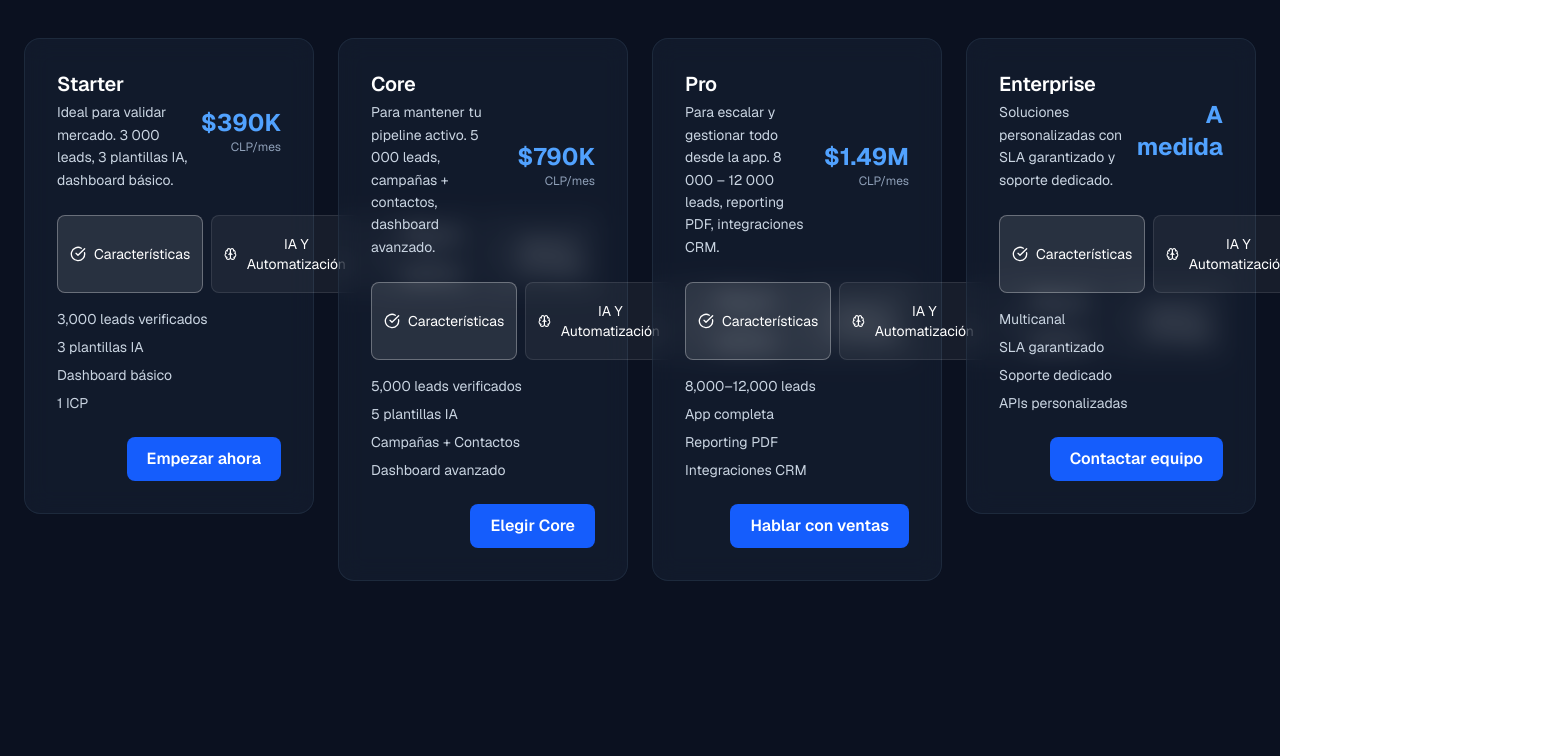
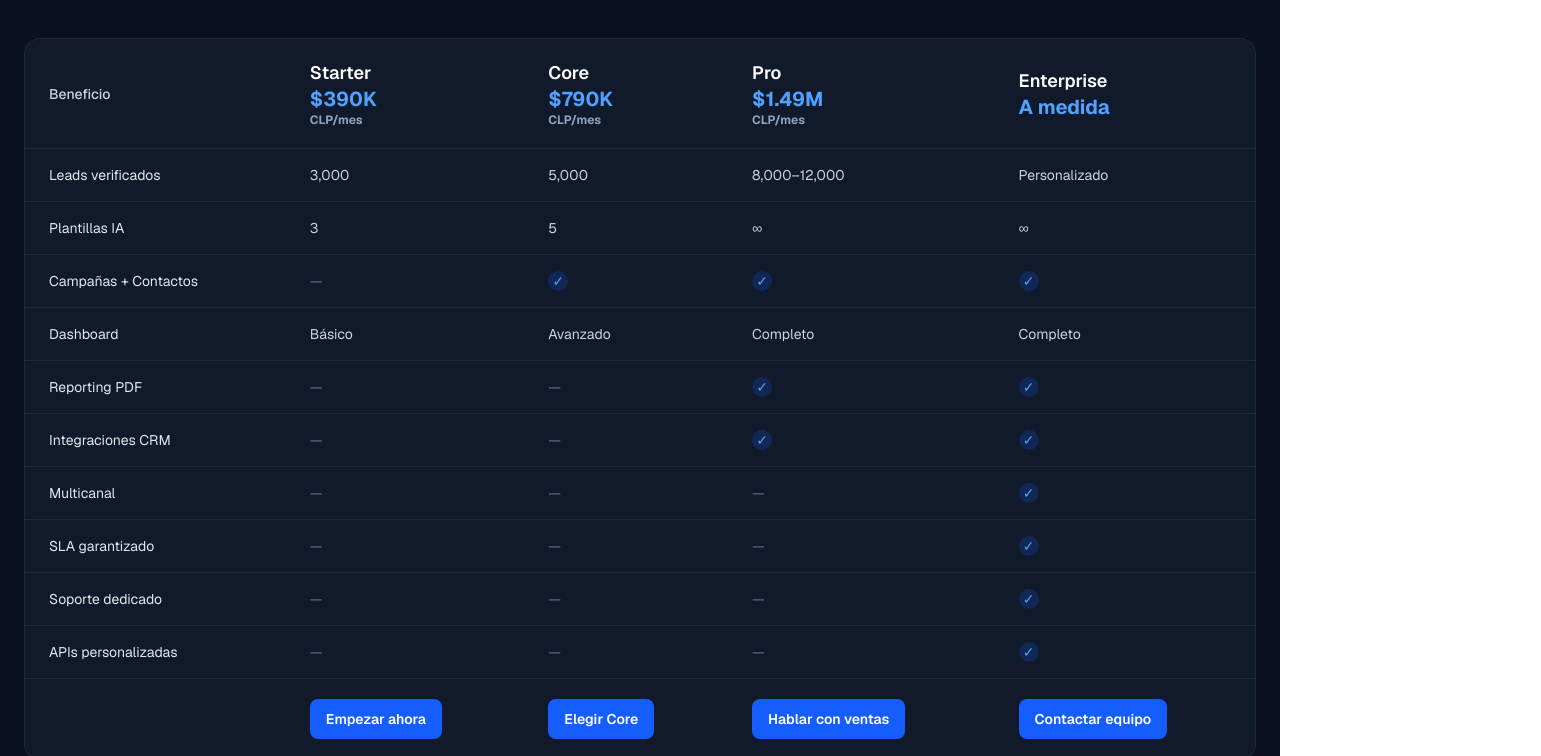
Before and after one commit to robotice-io/leadgen_onboarding_app, a Next.js app: page /pricing in a window 1280 px wide. Shown: the part 1440-2196 px from the top of the page, 1541 px wide, since content can reach past the window. Built offline with nearby package versions, Linux system fonts and the light colour scheme.

Commit message:
feat(pricing): reemplazar comparativa por tabla convencional (columnas por plan, filas de perks) con overflow-x en móvil y CTA por plan

```diff
--- a/components/pricing/PlanComparison.tsx
+++ b/components/pricing/PlanComparison.tsx
@@ -1,113 +1,88 @@
 "use client";
-import { motion } from "framer-motion";
-import { useState } from "react";
 import { useI18n } from "@/lib/i18n";
-import { CheckCircle, Brain, BarChart3, Bot, Shield } from "lucide-react";
 import Link from "next/link";
 
-type TabKey = "main" | "ai" | "metrics" | "support";
-const tabs: { key: TabKey; icon: any }[] = [
-  { key: "main", icon: CheckCircle },
-  { key: "ai", icon: Brain },
-  { key: "metrics", icon: BarChart3 },
-  { key: "support", icon: Shield },
-];
+export function PlanComparison() {
+  const { t, lang } = useI18n();
 
-function PlanCard({ plan }: { plan: "starter" | "core" | "pro" | "enterprise" }) {
-  const { t, lang } = useI18n();
-  const [tab, setTab] = useState<TabKey>("main");
-  const title = t(`landing.plans.card.${plan}.title` as any);
-  const desc = t(`landing.plans.card.${plan}.desc` as any);
-  const price = plan === "starter" ? "$390K" : plan === "core" ? "$790K" : plan === "pro" ? "$1.49M" : lang === "es" ? "A medida" : "Custom";
-  const cta = t(`landing.plans.card.${plan}.cta` as any) || (plan === "enterprise" ? t("landing.plans.card.enterprise.cta") : t("landing.plans.card.starter.cta"));
-  return (
-    <motion.div initial={{ opacity: 0, y: 16 }} whileInView={{ opacity: 1, y: 0 }} viewport={{ once: true }} transition={{ duration: 0.5 }} className="bg-slate-800/40 backdrop-blur-md border border-slate-700/40 rounded-2xl p-6 md:p-8">
-      <div className="flex items-center justify-between gap-3">
-        <div>
-          <h3 className="text-xl font-semibold">{title}</h3>
-          <p className="text-slate-300 text-sm mt-1">{desc}</p>
-        </div>
-        <div className="text-right">
-          <div className="text-2xl font-bold text-blue-400">{price}</div>
-          {plan !== "enterprise" && <div className="text-slate-400 text-xs">{lang === "es" ? "CLP/mes" : "CLP/mo"}</div>}
-        </div>
-      </div>
+  const plans: {
+    key: "starter" | "core" | "pro" | "enterprise";
+    price: string;
+    priceNote?: string;
+    ctaKey: string;
+    ctaHref: string;
+  }[] = [
+    { key: "starter", price: "$390K", priceNote: lang === "es" ? "CLP/mes" : "CLP/mo", ctaKey: "landing.plans.card.starter.cta", ctaHref: "/login" },
+    { key: "core", price: "$790K", priceNote: lang === "es" ? "CLP/mes" : "CLP/mo", ctaKey: "landing.plans.card.core.cta", ctaHref: "/login" },
+    { key: "pro", price: "$1.49M", priceNote: lang === "es" ? "CLP/mes" : "CLP/mo", ctaKey: "landing.plans.card.pro.cta", ctaHref: "/login" },
+    { key: "enterprise", price: lang === "es" ? "A medida" : "Custom", ctaKey: "landing.plans.card.enterprise.cta", ctaHref: "/login" },
+  ];
 
-      <div className="mt-6 flex gap-2">
-        {tabs.map(({ key, icon: Icon }) => (
-          <button key={key} onClick={() => setTab(key)} className={`flex items-center gap-2 px-3 py-2 rounded-lg border ${tab === key ? "bg-white/10 border-white/30" : "bg-white/5 border-white/10"}`}>
-            <Icon className="w-4 h-4" />
-            <span className="text-sm capitalize">{t(`pricing.comparison.tab.${key}` as any)}</span>
-          </button>
-        ))}
-      </div>
+  type Row =
+    | { perk: string; type: "value"; values: Record<typeof plans[number]["key"], string> }
+    | { perk: string; type: "bool"; values: Record<typeof plans[number]["key"], boolean> };
 
-      <div className="mt-4">
-        {tab === "main" && (
-          <ul className="space-y-2 text-slate-300 text-sm">
-            {plan === "starter" && (
-              <>
-                <li>3,000 {lang === "es" ? "leads verificados" : "verified leads"}</li>
-                <li>3 {lang === "es" ? "plantillas IA" : "AI templates"}</li>
-                <li>{lang === "es" ? "Dashboard básico" : "Basic dashboard"}</li>
-                <li>1 ICP</li>
-              </>
-            )}
-            {plan === "core" && (
-              <>
-                <li>5,000 {lang === "es" ? "leads verificados" : "verified leads"}</li>
-                <li>5 {lang === "es" ? "plantillas IA" : "AI templates"}</li>
-                <li>{lang === "es" ? "Campañas + Contactos" : "Campaigns + Contacts"}</li>
-                <li>{lang === "es" ? "Dashboard avanzado" : "Advanced dashboard"}</li>
-              </>
-            )}
-            {plan === "pro" && (
-              <>
-                <li>8,000–12,000 {lang === "es" ? "leads" : "leads"}</li>
-                <li>{lang === "es" ? "App completa" : "Full app"}</li>
-                <li>{lang === "es" ? "Reporting PDF" : "PDF reporting"}</li>
-                <li>{lang === "es" ? "Integraciones CRM" : "CRM integrations"}</li>
-              </>
-            )}
-            {plan === "enterprise" && (
-              <>
-                <li>{lang === "es" ? "Multicanal" : "Multichannel"}</li>
-                <li>{lang === "es" ? "SLA garantizado" : "Guaranteed SLA"}</li>
-                <li>{lang === "es" ? "Soporte dedicado" : "Dedicated support"}</li>
-                <li>{lang === "es" ? "APIs personalizadas" : "Custom APIs"}</li>
-              </>
-            )}
-          </ul>
-        )}
-        {tab === "ai" && (
-          <ul className="space-y-2 text-slate-300 text-sm">
-            <li>{t("pricing.comparison.ai1")}</li>
-            <li>{t("pricing.comparison.ai2")}</li>
-          </ul>
-        )}
-        {tab === "metrics" && (
-          <ul className="space-y-2 text-slate-300 text-sm">
-            <li>{t("pricing.comparison.metrics1")}</li>
-            <li>{t("pricing.comparison.metrics2")}</li>
-          </ul>
-        )}
-        {tab === "support" && (
-          <ul className="space-y-2 text-slate-300 text-sm">
-            <li>{t("pricing.comparison.support1")}</li>
-            <li>{t("pricing.comparison.support2")}</li>
-          </ul>
-        )}
-      </div>
+  const rows: Row[] = [
+    {
+      perk: lang === "es" ? "Leads verificados" : "Verified leads",
+      type: "value",
+      values: { starter: "3,000", core: "5,000", pro: "8,000–12,000", enterprise: lang === "es" ? "Personalizado" : "Custom" },
+    },
+    {
+      perk: lang === "es" ? "Plantillas IA" : "AI templates",
+      type: "value",
+      values: { starter: "3", core: "5", pro: "∞", enterprise: "∞" },
+    },
+    {
+      perk: lang === "es" ? "Campañas + Contactos" : "Campaigns + Contacts",
+      type: "bool",
+      values: { starter: false, core: true, pro: true, enterprise: true },
+    },
+    {
+      perk: lang === "es" ? "Dashboard" : "Dashboard",
+      type: "value",
+      values: {
+        starter: lang === "es" ? "Básico" : "Basic",
+        core: lang === "es" ? "Avanzado" : "Advanced",
+        pro: lang === "es" ? "Completo" : "Full",
+        enterprise: lang === "es" ? "Completo" : "Full",
+      },
+    },
+    {
+      perk: lang === "es" ? "Reporting PDF" : "PDF reporting",
+      type: "bool",
+      values: { starter: false, core: false, pro: true, enterprise: true },
+    },
+    {
+      perk: lang === "es" ? "Integraciones CRM" : "CRM integrations",
+      type: "bool",
+      values: { starter: false, core: false, pro: true, enterprise: true },
+    },
+    {
+      perk: lang === "es" ? "Multicanal" : "Multichannel",
+      type: "bool",
+      values: { starter: false, core: false, pro: false, enterprise: true },
+    },
+    {
+      perk: lang === "es" ? "SLA garantizado" : "Guaranteed SLA",
+      type: "bool",
+      values: { starter: false, core: false, pro: false, enterprise: true },
+    },
+    {
+      perk: lang === "es" ? "Soporte dedicado" : "Dedicated support",
+      type: "bool",
+      values: { starter: false, core: false, pro: false, enterprise: true },
+    },
+    {
+      perk: lang === "es" ? "APIs personalizadas" : "Custom APIs",
+      type: "bool",
+      values: { starter: false, core: false, pro: false, enterprise: true },
+    },
+  ];
 
-      <div className="mt-6 flex justify-end">
-        <Link href="/login" className="inline-flex items-center px-5 py-2.5 rounded-lg bg-blue-600 hover:bg-blue-500 font-semibold">{cta}</Link>
-      </div>
-    </motion.div>
-  );
-}
+  const planTitle = (key: typeof plans[number]["key"]) => t(`landing.plans.card.${key}.title` as any);
+  const ctaLabel = (key: typeof plans[number]["key"]) => t(`landing.plans.card.${key}.cta` as any);
 
-export function PlanComparison() {
-  const { t } = useI18n();
   return (
     <section id="comparison" className="py-20 md:py-28">
       <div className="container mx-auto px-6">
@@ -115,22 +90,61 @@ export function PlanComparison() {
           <h2 className="text-3xl md:text-4xl font-bold">{t("pricing.comparison.heading")}</h2>
           <p className="text-slate-300 mt-2">{t("pricing.comparison.subtitle")}</p>
         </div>
-        {/*
-          En móvil: carrusel horizontal con snap y overflow-x, para evitar cards apiladas verticalmente.
-          En md+: mantener disposición en grilla (2 y 4 columnas).
-        */}
-        <div className="flex md:grid md:grid-cols-2 lg:grid-cols-4 gap-4 md:gap-6 overflow-x-auto md:overflow-visible snap-x snap-mandatory -mx-4 px-4 md:mx-0 md:px-0">
-          <div className="snap-start shrink-0 min-w-[280px] w-[85%] sm:w-[65%] md:w-auto">
-            <PlanCard plan="starter" />
-          </div>
-          <div className="snap-start shrink-0 min-w-[280px] w-[85%] sm:w-[65%] md:w-auto">
-            <PlanCard plan="core" />
-          </div>
-          <div className="snap-start shrink-0 min-w-[280px] w-[85%] sm:w-[65%] md:w-auto">
-            <PlanCard plan="pro" />
-          </div>
-          <div className="snap-start shrink-0 min-w-[280px] w-[85%] sm:w-[65%] md:w-auto">
-            <PlanCard plan="enterprise" />
+
+        <div className="-mx-4 md:mx-0 overflow-x-auto">
+          <div className="min-w-[720px] md:min-w-0 bg-slate-800/40 backdrop-blur-md border border-slate-700/40 rounded-2xl">
+            <table className="w-full text-sm">
+              <thead>
+                <tr className="border-b border-slate-700/40">
+                  <th className="text-left px-4 py-4 md:px-6 md:py-5 text-slate-300 font-medium">
+                    {lang === "es" ? "Beneficio" : "Benefit"}
+                  </th>
+                  {plans.map((p) => (
+                    <th key={p.key} className="px-4 py-4 md:px-6 md:py-5 text-left">
+                      <div className="text-base md:text-lg font-semibold">{planTitle(p.key)}</div>
+                      <div className="text-blue-400 font-bold text-lg md:text-xl leading-tight">
+                        {p.price}
+                      </div>
+                      {p.priceNote && (
+                        <div className="text-[11px] md:text-xs text-slate-400">{p.priceNote}</div>
+                      )}
+                    </th>
+                  ))}
+                </tr>
+              </thead>
+              <tbody className="divide-y divide-slate-700/40">
+                {rows.map((row, idx) => (
+                  <tr key={idx} className="">
+                    <td className="px-4 py-3 md:px-6 md:py-4 text-slate-200 whitespace-nowrap">{row.perk}</td>
+                    {plans.map((p) => (
+                      <td key={p.key} className="px-4 py-3 md:px-6 md:py-4">
+                        {row.type === "value" ? (
+                          <span className="text-slate-300">{(row as any).values[p.key]}</span>
+                        ) : (row as any).values[p.key] ? (
+                          <span className="inline-flex h-5 w-5 items-center justify-center rounded-full bg-blue-600/20 text-blue-400">✓</span>
+                        ) : (
+                          <span className="text-slate-500">—</span>
+                        )}
+                      </td>
+                    ))}
+                  </tr>
+                ))}
+                {/* CTA row */}
+                <tr>
+                  <td className="px-4 py-4 md:px-6 md:py-5" />
+                  {plans.map((p) => (
+                    <td key={p.key} className="px-4 py-4 md:px-6 md:py-5">
+                      <Link
+                        href={p.ctaHref}
+                        className="inline-flex items-center justify-center w-full md:w-auto px-4 py-2.5 rounded-lg bg-blue-600 hover:bg-blue-500 font-semibold text-white"
+                      >
+                        {ctaLabel(p.key)}
+                      </Link>
+                    </td>
+                  ))}
+                </tr>
+              </tbody>
+            </table>
           </div>
         </div>
       </div>
```
